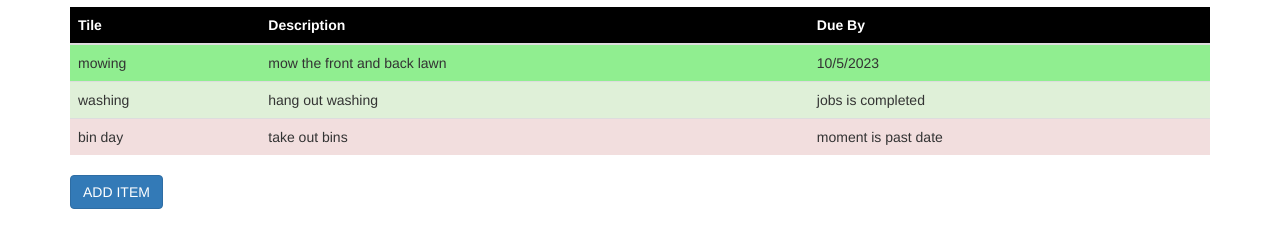
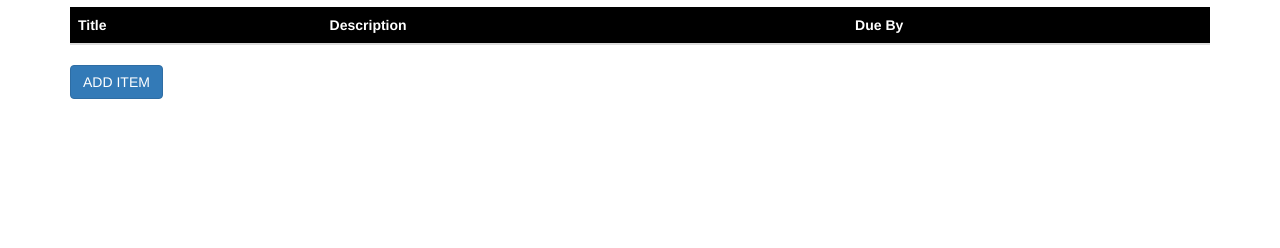
Before and after one commit to Azza-Aaron/list2, a website: page index.html in a window 1280 px wide. Shown: the part 56-304 px from the top of the page. Drawn offline with nearby package versions, Linux system fonts and the light colour scheme.

Commit message:
some change

```diff
--- a/index.html
+++ b/index.html
@@ -14,28 +14,13 @@
     <h2>To Do List</h2>
     <table class="table">
         <thead>
-        <tr class="titles">
-            <th>Tile</th>
-            <th>Description</th>
-            <th>Due By</th>
-        </tr>
+            <tr class="titles">
+                <th>Title</th>
+                <th>Description</th>
+                <th>Due By</th>
+            </tr>
         </thead>
         <tbody id="toDoContainer">
-        <tr class="done">
-            <td>mowing</td>
-            <td>mow the front and back lawn</td>
-            <td>10/5/2023</td>
-        </tr>
-        <tr class="success">
-            <td>washing</td>
-            <td>hang out washing</td>
-            <td>jobs is completed</td>
-        </tr>
-        <tr class="danger">
-            <td>bin day</td>
-            <td>take out bins</td>
-            <td>moment is past date</td>
-        </tr>
         </tbody>
     </table>
     <div id="footer">
@@ -43,8 +28,6 @@
         <div id="job-input-div"></div>
     </div>
 </div>
-
-
 
 
     <script src="https://cdn.jsdelivr.net/npm/bootstrap@5.2.3/dist/js/bootstrap.min.js" integrity="sha384-cuYeSxntonz0PPNlHhBs68uyIAVpIIOZZ5JqeqvYYIcEL727kskC66kF92t6Xl2V" crossorigin="anonymous"></script>
```
